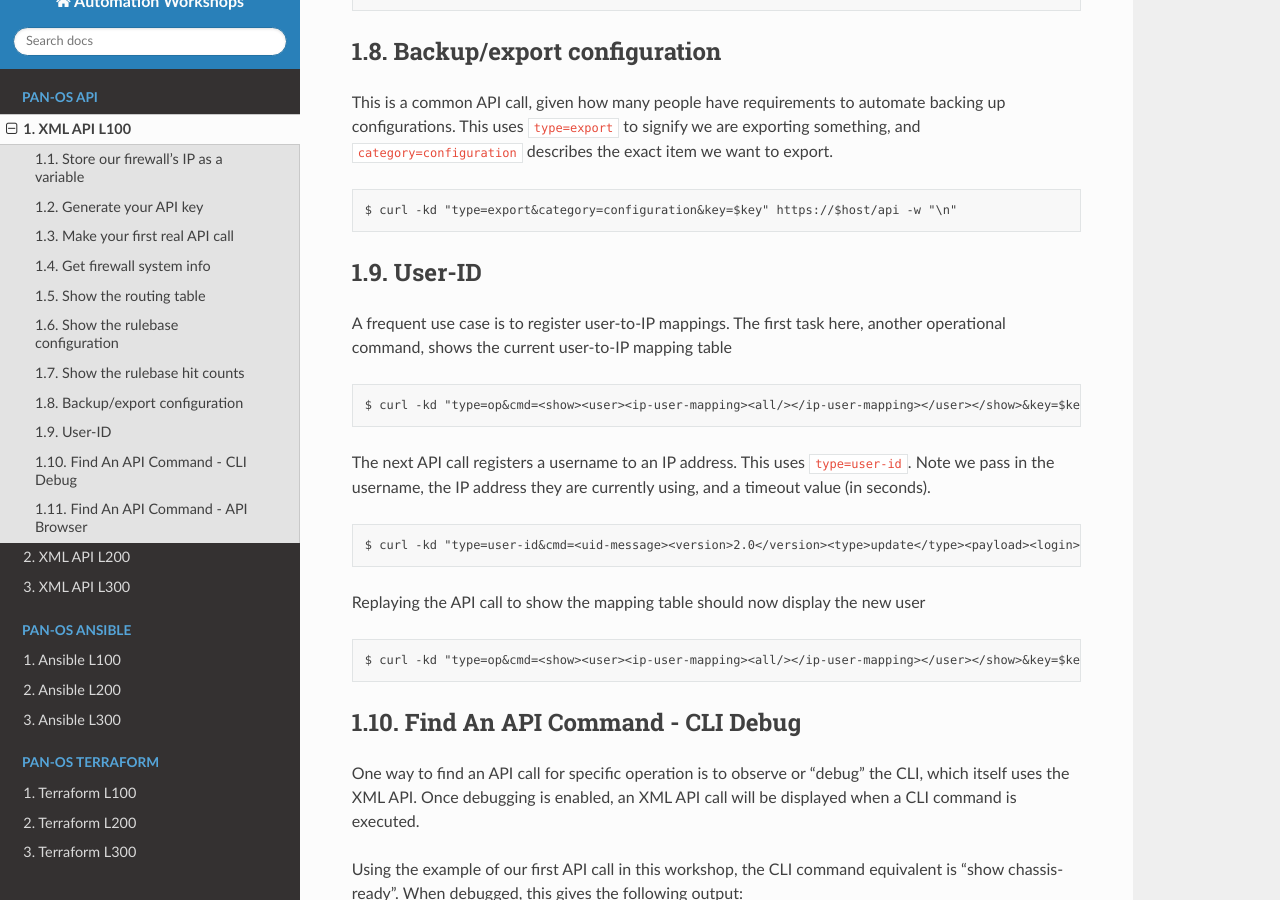
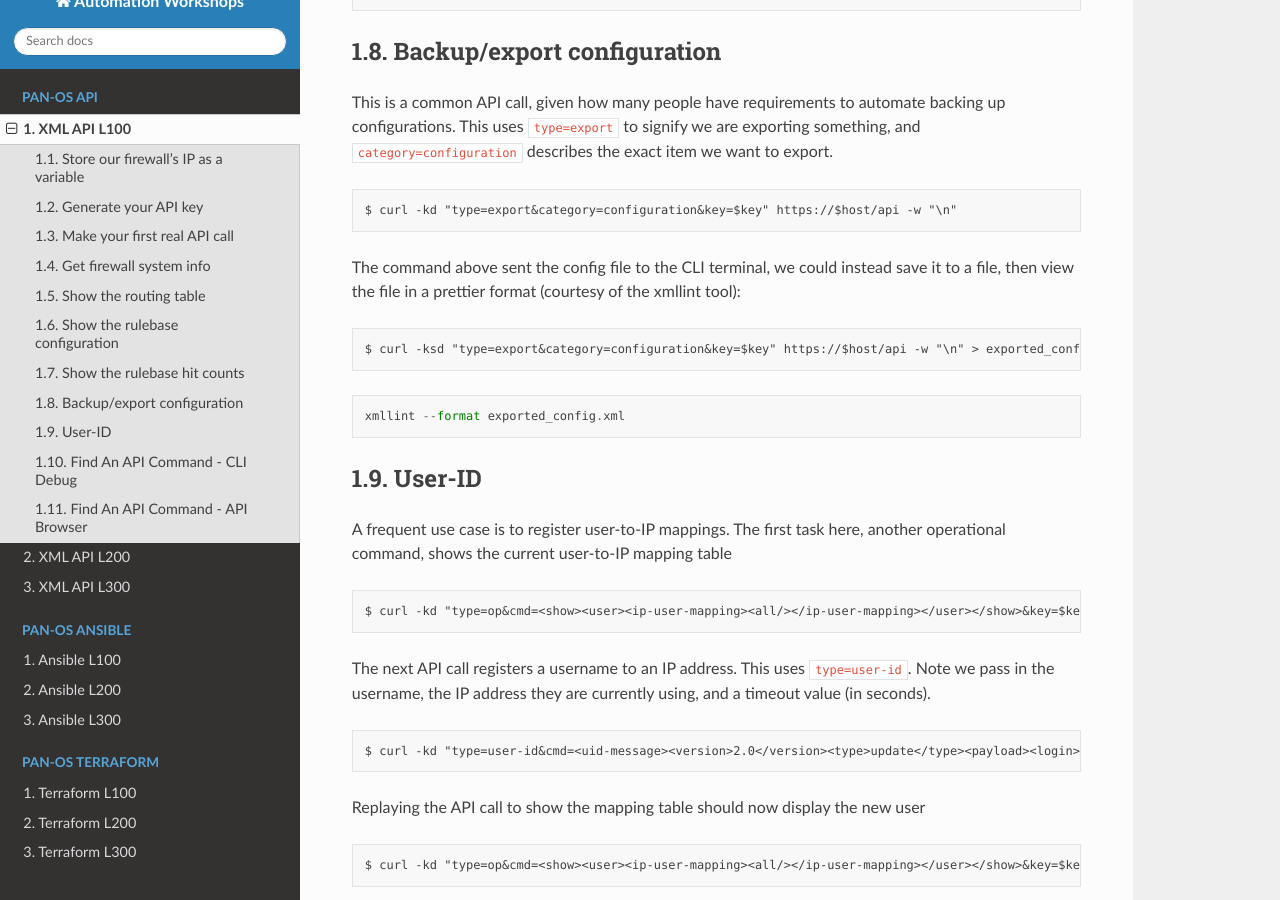
Before and after one commit to jamesholland-uk/automation-workshops, a Sphinx documentation site: the page built from docs/xmlapi/l100.rst, in a window 1280 px wide and 900 px high, scrolled down 2488 px. Built offline with Sphinx 7.4.7 and the Read the Docs theme 2.0.0, drawn with Linux system fonts in a browser that asks for light colours.

Commit message:
Prettier XML

```diff
--- a/docs/xmlapi/l100.rst
+++ b/docs/xmlapi/l100.rst
@@ -109,6 +109,20 @@ This is a common API call, given how many people have requirements to automate b
 
         $ curl -kd "type=export&category=configuration&key=$key" https://$host/api -w "\n"
 
+
+The command above sent the config file to the CLI terminal, we could instead save it to a file, then view the file in a prettier format (courtesy of the xmllint tool):
+
+.. code-block::
+        :class: copy-button
+
+        $ curl -ksd "type=export&category=configuration&key=$key" https://$host/api -w "\n" > exported_config.xml
+
+.. code-block::
+        :class: copy-button
+
+        xmllint --format exported_config.xml
+
+
 User-ID
 ================
 A frequent use case is to register user-to-IP mappings. The first task here, another operational command, shows the current user-to-IP mapping table
```
